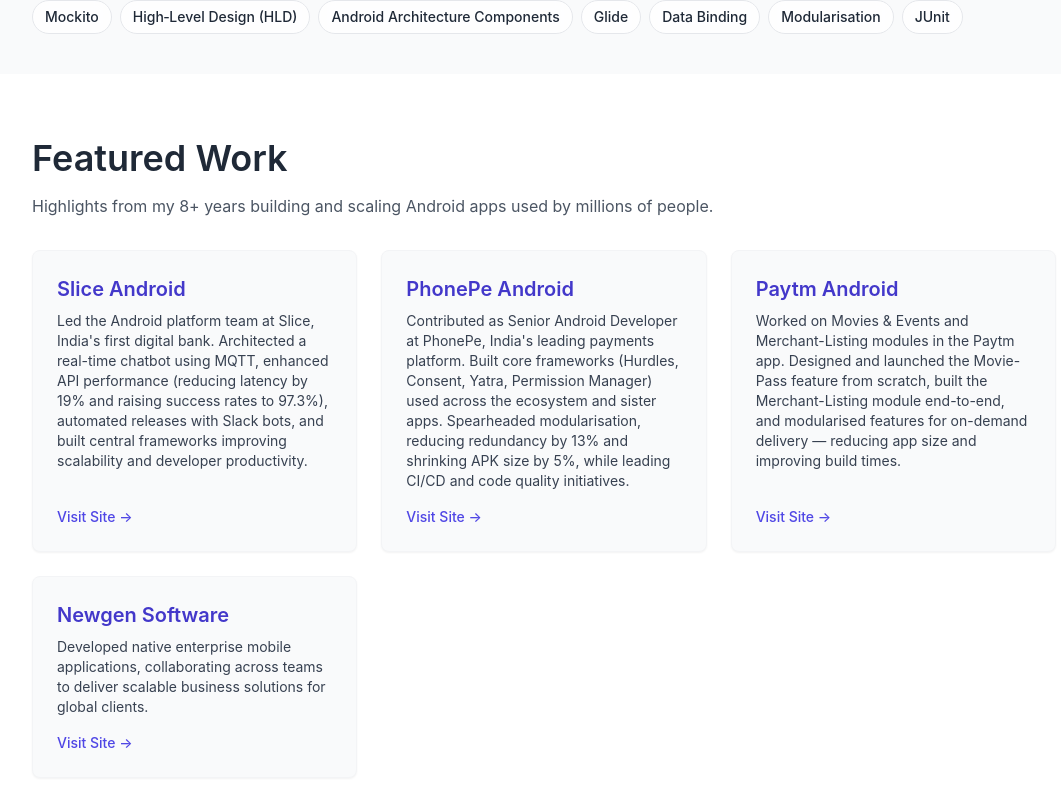
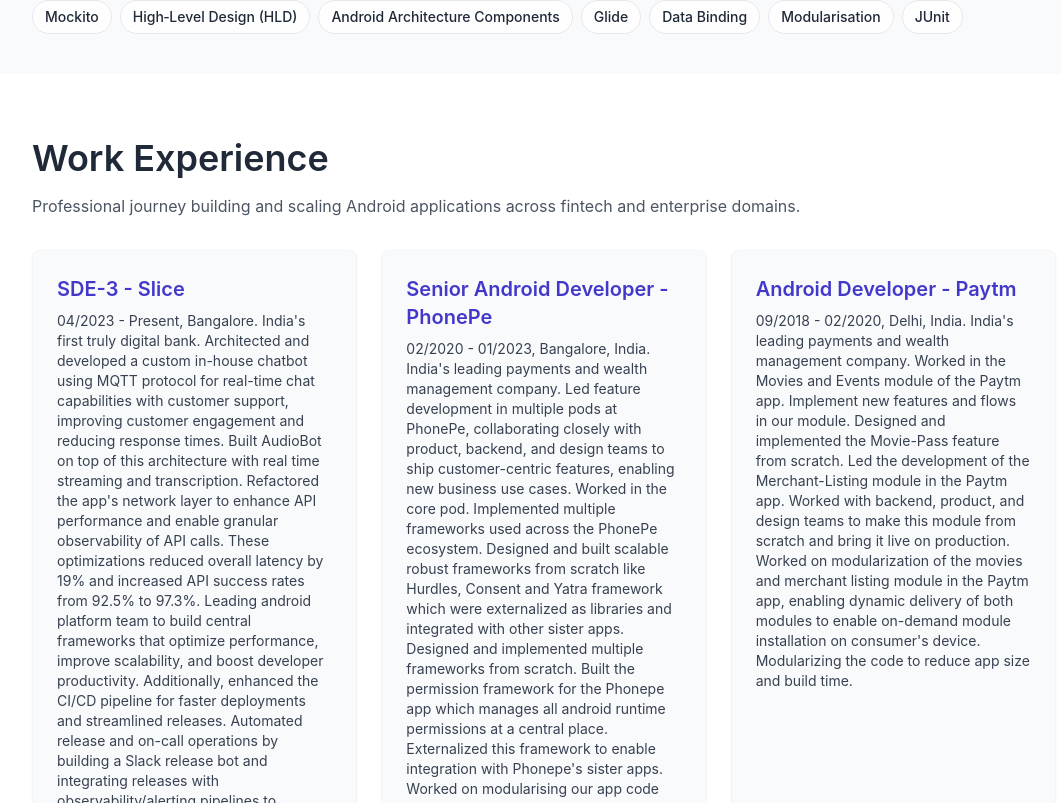
Before and after one commit to ishanshauryajaiswal/shaurya-portfolio, a Next.js app: page / in a window 1280 px wide. Shown: the part 1077-1880 px from the top of the page, without its empty margins (96-1157 px from the left). Built offline with nearby package versions, Linux system fonts and the light colour scheme.

Commit message:
feat: update Projects component with exact Work Experience content from resume

```diff
--- a/components/Projects.js
+++ b/components/Projects.js
@@ -3,28 +3,28 @@
 export default function Projects() {
   const projects = [
     {
-      name: 'Slice Android',
+      name: 'SDE-3 - Slice',
       url: 'https://sliceit.com',
       description:
-        'Led the Android platform team at Slice, India\'s first digital bank. Architected a real-time chatbot using MQTT, enhanced API performance (reducing latency by 19% and raising success rates to 97.3%), automated releases with Slack bots, and built central frameworks improving scalability and developer productivity.',
+        '04/2023 - Present, Bangalore. India\'s first truly digital bank. Architected and developed a custom in-house chatbot using MQTT protocol for real-time chat capabilities with customer support, improving customer engagement and reducing response times. Built AudioBot on top of this architecture with real time streaming and transcription. Refactored the app\'s network layer to enhance API performance and enable granular observability of API calls. These optimizations reduced overall latency by 19% and increased API success rates from 92.5% to 97.3%. Leading android platform team to build central frameworks that optimize performance, improve scalability, and boost developer productivity. Additionally, enhanced the CI/CD pipeline for faster deployments and streamlined releases. Automated release and on-call operations by building a Slack release bot and integrating releases with observability/alerting pipelines to automate runbooks and escalations, cutting MTTR for the mobile app team by 50% and removing manual release toil. Developed a comprehensive BFF framework for Android and iOS, enabling backend-driven, configurable UI. Adopted across 30+ new screens, reducing development time for basic screens from days to just hours.',
     },
     {
-      name: 'PhonePe Android',
+      name: 'Senior Android Developer - PhonePe',
       url: 'https://phonepe.com',
       description:
-        'Contributed as Senior Android Developer at PhonePe, India\'s leading payments platform. Built core frameworks (Hurdles, Consent, Yatra, Permission Manager) used across the ecosystem and sister apps. Spearheaded modularisation, reducing redundancy by 13% and shrinking APK size by 5%, while leading CI/CD and code quality initiatives.',
+        '02/2020 - 01/2023, Bangalore, India. India\'s leading payments and wealth management company. Led feature development in multiple pods at PhonePe, collaborating closely with product, backend, and design teams to ship customer-centric features, enabling new business use cases. Worked in the core pod. Implemented multiple frameworks used across the PhonePe ecosystem. Designed and built scalable robust frameworks from scratch like Hurdles, Consent and Yatra framework which were externalized as libraries and integrated with other sister apps. Designed and implemented multiple frameworks from scratch. Built the permission framework for the Phonepe app which manages all android runtime permissions at a central place. Externalized this framework to enable integration with Phonepe\'s sister apps. Worked on modularising our app code base and enabling multi-module integration in our app. Created a base framework module that reduced code redundancy by 13% and helped shrink the APK size by 5%. Spearheaded CI/CD and code-quality initiatives by integrating static analysis (Detekt) and test-coverage tooling (JaCoCo), and implementing GitHub Actions workflows to enforce PR gates, auto-generate builds and coverage reports — improving code quality and reducing manual review overhead.',
     },
     {
-      name: 'Paytm Android',
+      name: 'Android Developer - Paytm',
       url: 'https://paytm.com',
       description:
-        'Worked on Movies & Events and Merchant-Listing modules in the Paytm app. Designed and launched the Movie-Pass feature from scratch, built the Merchant-Listing module end-to-end, and modularised features for on-demand delivery — reducing app size and improving build times.',
+        '09/2018 - 02/2020, Delhi, India. India\'s leading payments and wealth management company. Worked in the Movies and Events module of the Paytm app. Implement new features and flows in our module. Designed and implemented the Movie-Pass feature from scratch. Led the development of the Merchant-Listing module in the Paytm app. Worked with backend, product, and design teams to make this module from scratch and bring it live on production. Worked on modularization of the movies and merchant listing module in the Paytm app, enabling dynamic delivery of both modules to enable on-demand module installation on consumer\'s device. Modularizing the code to reduce app size and build time.',
     },
     {
-      name: 'Newgen Software',
+      name: 'Android Developer - Newgen Software',
       url: 'https://newgensoft.com',
       description:
-        'Developed native enterprise mobile applications, collaborating across teams to deliver scalable business solutions for global clients.',
+        '01/2017 - 09/2018, Delhi, India. Worked together with multiple teams to build native mobile applications which provide solutions to their business problems.',
     },
   ];
 
@@ -38,7 +38,7 @@
           viewport={{ once: true }}
           className="text-3xl md:text-4xl font-semibold text-gray-800 dark:text-white mb-4"
         >
-          Featured Work
+          Work Experience
         </motion.h2>
         <motion.p
           initial={{ opacity: 0, y: 20 }}
@@ -47,8 +47,7 @@
           viewport={{ once: true }}
           className="mb-8 text-gray-600 dark:text-gray-300"
         >
-          Highlights from my 8+ years building and scaling Android apps used by
-          millions of people.
+          Professional journey building and scaling Android applications across fintech and enterprise domains.
         </motion.p>
         <div className="grid grid-cols-1 sm:grid-cols-2 md:grid-cols-3 gap-6">
           {projects.map((project, idx) => (
```
